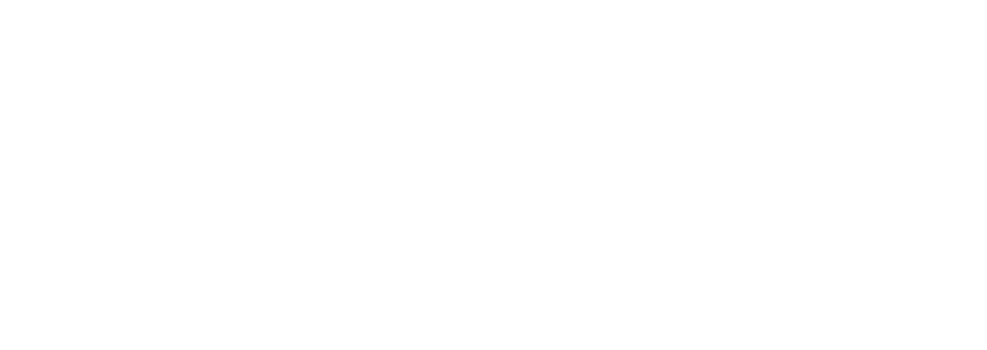
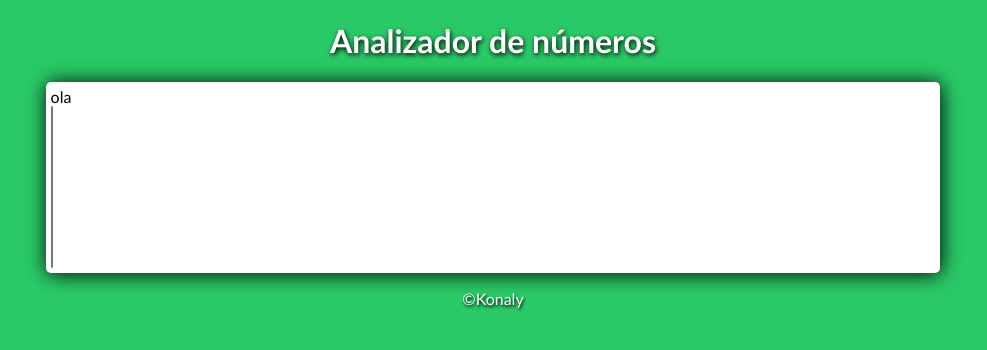
Before and after one commit to VitorHugo2/Analizador-de-numeros, a plain HTML site: page index.html in a window 1280 px wide. Shown: the whole page, without its empty margins (147-1134 px from the left). Drawn offline with Linux system fonts and the light colour scheme.

Commit message:
add.layout

```diff
--- a/estilo.css
+++ b/estilo.css
@@ -0,0 +1,26 @@
+body{
+    background: rgb(42, 201, 103);
+    font-family: 'Gill Sans', 'Gill Sans MT', Calibri, 'Trebuchet MS', sans-serif;
+}
+
+header h1{
+    color: white;
+    text-align: center;
+    text-shadow: 1px 2px 5px black;
+}
+
+section{
+    background: white;
+    width: 70%;
+    margin: auto;
+    padding: 5px;
+    border-radius: 5px;
+    box-shadow: 1px 1px 20px black;
+
+}
+
+footer{
+    text-align: center;
+    color: white;
+    text-shadow: 1px 2px 3px black;
+}
--- a/index.html
+++ b/index.html
@@ -9,6 +9,25 @@
 </head>
 <body>
 
+    <header>
+        <h1>Analizador de números</h1>
+    </header>
+
+    <section>
+        <div>
+            ola
+        </div>
+        <div>
+            <select size="10" name="sele" id="sele">
+
+            </select>
+        </div>
+    </section>
+
+    <footer>
+        <p>&copy;Konaly</p>
+    </footer>
+
 
     <script src="index.js"></script>
 </body>
```
